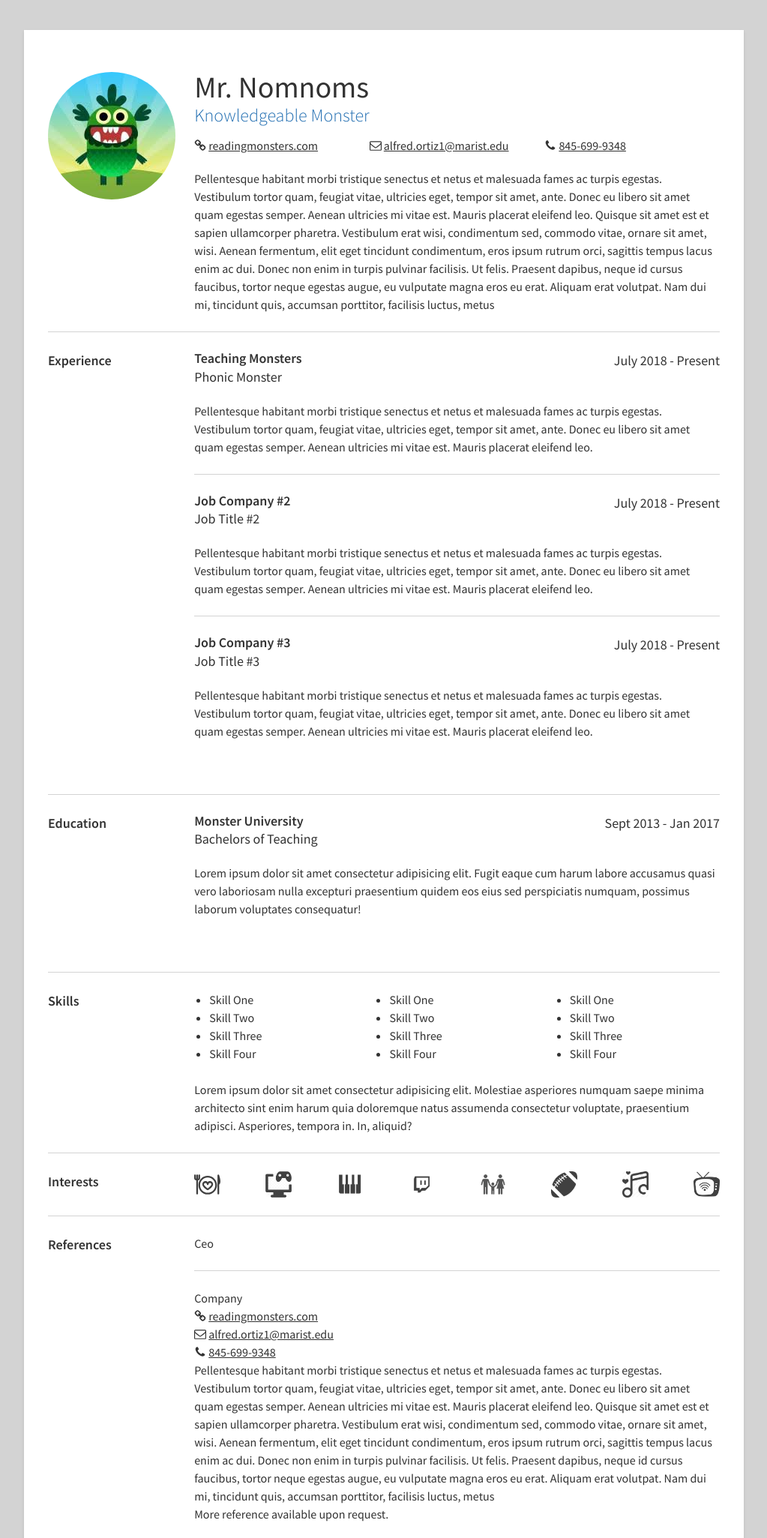
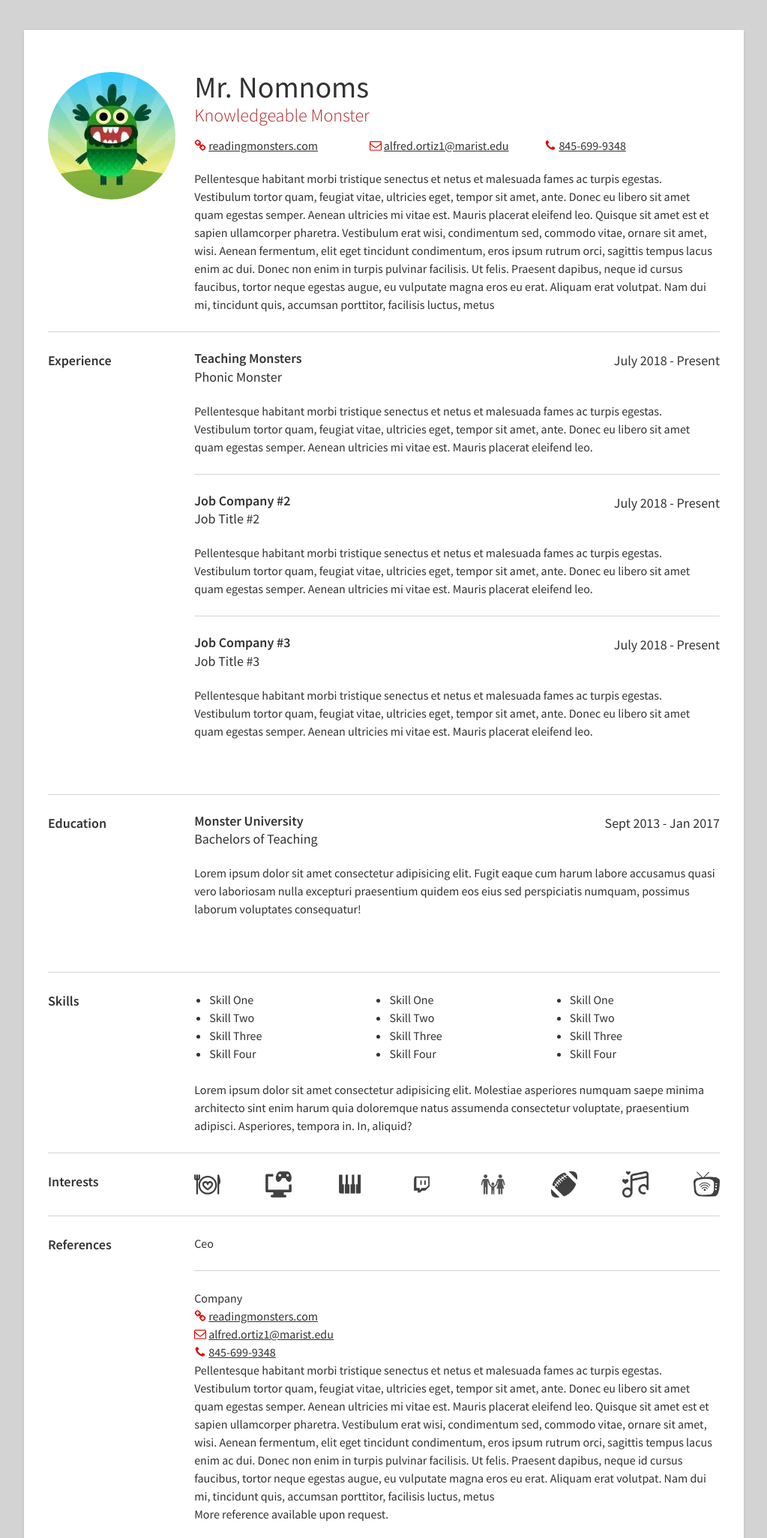
Before and after one commit to AlfyCodes/cmpt-221-labs, a Flask app: template lab2/Resume Project/templates/resume.html in a window 1280 px wide. Shown: the top 2051 px of the page at 75% size, without its empty margins (128-1151 px from the left). Run offline with Flask 2, Linux system fonts and the light colour scheme; the template is opened without the code that fills it, so the values that code supplies are empty; some libraries are stand-ins or nearby versions.

Commit message:
Change color for Icon and title to red

```diff
--- a/lab2/Resume Project/static/css/res_style.css
+++ b/lab2/Resume Project/static/css/res_style.css
@@ -47,7 +47,7 @@ img {
 */
 
 .icon {
-    fill: currentColor;
+    fill: rgb(223, 6, 6);
     display: inline-block;
     font-size: inherit;
     height: 1em;
@@ -132,7 +132,7 @@ Styling for Profile User's Title (under Profile name)*/
 .my_title {
     font-size: 24px;
     font-weight: 300;
-    color: #236Fb2;
+    color: rgb(178, 35, 35);
 }
 
 .links {
```
